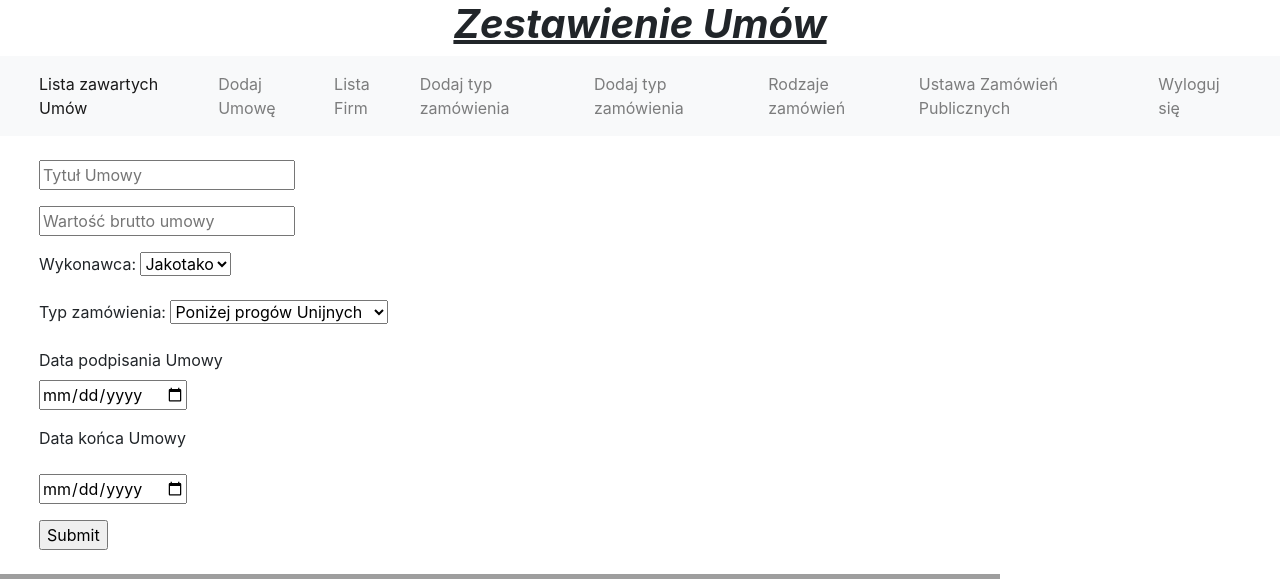
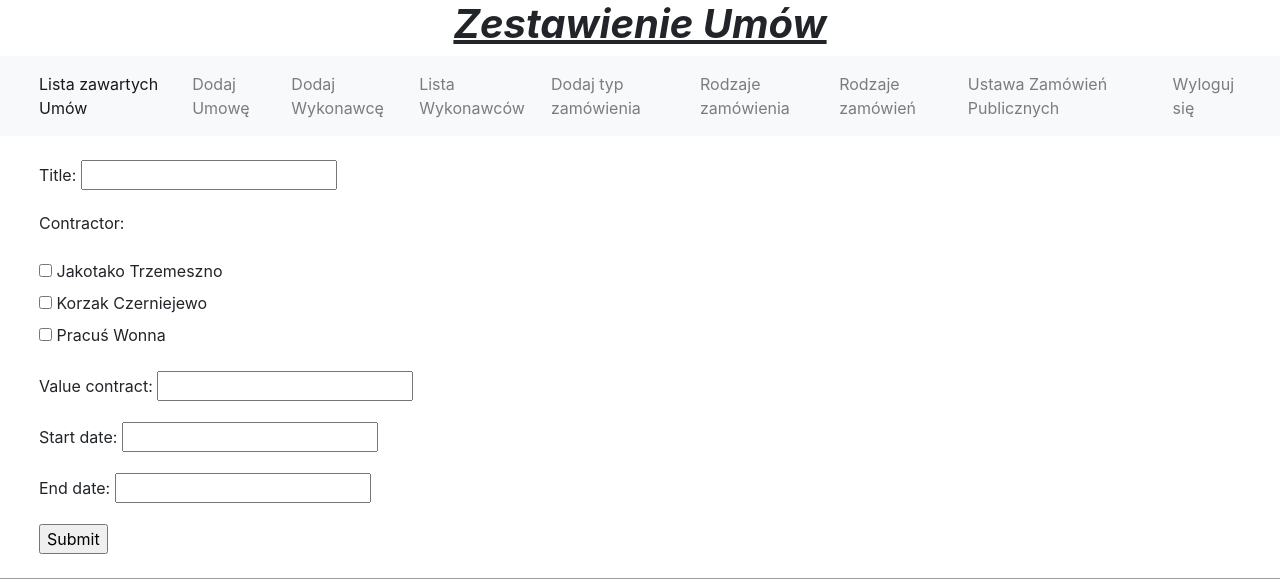
Before and after one commit to SoniaMackow/Procurement, a Django app: page /addContract in a window 1280 px wide; the page is wider, and only the part inside the window is pictured. Shown: the top 579 px of that part. Run offline with Django 4.2, Linux system fonts and the light colour scheme; a user stored in the database is signed in; data comes from the database, SQL or seed files in the repository; some libraries are stand-ins or nearby versions; some web fonts are replaced; grey boxes are pictures that could not be loaded.

Commit message:
nareszcie

```diff
--- a/public_procurement/forms.py
+++ b/public_procurement/forms.py
@@ -3,7 +3,7 @@ from django.contrib.auth.models import User
 from django.core.exceptions import ValidationError
 
 import public_procurement
-from public_procurement.models import TheContractor, TypeProcurement, Comment, Procedure
+from public_procurement.models import TheContractor, Comment, Procedure, Contract, TypeProcurement
 
 
 class TheContractorAddForm(forms.ModelForm):
@@ -14,24 +14,32 @@ class TheContractorAddForm(forms.ModelForm):
 
 class ContractAddForm(forms.Form):
     title = forms.CharField(max_length=458)
-    contractor = forms.ModelChoiceField(
-        queryset=TheContractor.objects.all(), widget=forms.RadioSelect
+    contractor = forms.ModelMultipleChoiceField(
+        queryset=TheContractor.objects.all(), widget=forms.CheckboxSelectMultiple()
     )
-    type = forms.ModelChoiceField(
-        queryset=TypeProcurement.objects, widget=forms.RadioSelect
-    )
-    value_contract = forms.IntegerField()
+    value_contract = forms.DecimalField(max_digits=10, decimal_places=2)
     start_date = forms.DateField()
     end_date = forms.DateField()
 
+    def clean(self):
+        cleaned_data = super().clean()  ## wykorzystuje metody z min-year czy movieadd
+        return cleaned_data
+
 
 class addTypeProcurementForm(forms.ModelForm):
+    type_procurement = forms.CharField(max_length=258)
+    contractor = forms.ModelMultipleChoiceField(
+        queryset=Contract.objects, widget=forms.CheckboxSelectMultiple()
+    )
     class Meta:
         model = TypeProcurement
         fields = "__all__"
+    def clean(self):
+        cleaned_data = super().clean()  ## wykorzystuje metody z min-year czy movieadd
+        return cleaned_data
+
 
 class AddProcedureForm(forms.ModelForm):
-
     class Meta:
         model = Procedure
         fields = "__all__"
--- a/public_procurement/models.py
+++ b/public_procurement/models.py
@@ -16,25 +16,19 @@ class TheContractor(models.Model):
 
 class Contract(models.Model):
     title = models.CharField(max_length=458)
-    contractor = models.ManyToManyField(TheContractor)
+    contractor = models.ManyToManyField('TheContractor')
     value_contract = models.DecimalField(max_digits=10, decimal_places=2)
     start_date = models.DateField()
     end_date = models.DateField()
-    type = models.ForeignKey('TypeProcurement', on_delete=models.CASCADE)
-
     def __str__(self):
-        return f"{self.title} {self.contractor} {self.type} {self.value_contract} {self.year} {self.start_date} {self.end_date}"
-
-    @property
-    def get_absolute_url(self):
-        return reverse('detail_contract', args=(self.id,))
-
+        return f'{self.title}'
 
 class TypeProcurement(models.Model):
     type_procurement = models.CharField(max_length=258)
+    contract = models.ForeignKey('Contract', on_delete=models.CASCADE, null=True)
 
     def __str__(self):
-        return f"{self.type_procurement}"
+        return f"{self.type_procurement} {self.contract}"
 
 
 class Procedure(models.Model):
@@ -44,7 +38,7 @@ class Procedure(models.Model):
     end_date_procedure = models.DateField()
 
     def __str__(self):
-        return f"{self.name_procedure} {self.data_initiation} {self.value} {self.e}"
+        return f"{self.name_procedure} {self.data_initiation} {self.value} "
 
 
 class Comment(models.Model):
--- a/public_procurement/views.py
+++ b/public_procurement/views.py
@@ -23,29 +23,31 @@ class AddTheContractorView(View):
         TheContractor.objects.create(name=name, number_NIP=number_NIP, nameStreet=nameStreet, city=city)
         return redirect('list_contractor')
 
+
 class ListContractorView(View):
 
     def get(self, request):
         contractor = TheContractor.objects.all()
         return render(request, 'ContractorList.html', {'contractor': contractor})
 
+
 class AddContractView(View):
     def get(self, request):
-        contractor = TheContractor.objects.all()
-        typ_procurement = TypeProcurement.objects.all()
-        return render(request, 'addContract.html', {'contractor': contractor, 'typ_procurement': typ_procurement})
+        form = ContractAddForm()
+        return render(request, 'form.html', {'form': form})
+
     def post(self, request):
-        form = TheContractorAddForm(request.POST)
+        form = ContractAddForm(request.POST)
         if form.is_valid():
             title = form.cleaned_data['title']
             contractor = form.cleaned_data['contractor']
-            type = form.cleaned_data['type']
             value_contract = form.cleaned_data['value_contract']
             start_date = form.cleaned_data['start_date']
             end_date = form.cleaned_data['end_date']
-            Contract.objects.create(title=title, contractor=contractor, type=type, value_contract=value_contract,
-                                    start_date=start_date, end_date=end_date)
-            return redirect('/')
+            con = Contract.objects.create(title=title, value_contract=value_contract,
+                                          start_date=start_date, end_date=end_date)
+            con.contractor.set(contractor)
+            return redirect('list_contract')
         return render(request, 'form.html', {'form': form})
 
 
@@ -54,30 +56,35 @@ class ListContractView(View):
         contract = Contract.objects.all()
         return render(request, 'ContractList.html', {'contract': contract})
 
+
 class AddTypeProView(View):
-
     def get(self, request):
-        form = addTypeProcurementForm()
-        return render(request, 'form.html', {'form': form})
+        con = Contract.objects.all()
+        return render(request, 'addType.html', {'con': con})
 
     def post(self, request):
-        form = addTypeProcurementForm(request.POST)
         type_procurement = request.POST.get('type_procurement')
-        TypeProcurement.objects.create(type_procurement=type_procurement)
-        return redirect('list_typ')
+        contract = request.POST.get('contract')
+        TypeProcurement.objects.create(type_procurement=type_procurement, contract=contract)
+        return render(request, 'form.html', {'form': form}, )
+
+
 class ListTypView(View):
     def get(self, request):
         typ_procurement = TypeProcurement.objects.all()
         return render(request, 'TypList.html', {'typ_procurement': typ_procurement})
 
+
 class AddProcedureView(View):
     def get(self, request):
         form = AddProcedureForm()
         return render(request, 'form.html', {'form': form})
+
     def post(self, request):
         form = AddProcedureForm(request.POST)
 
-        return render(request, 'form.html', {'form': form},)
+        return render(request, 'form.html', {'form': form}, )
+
 
 class ContractDetailView(View):
 
@@ -100,11 +107,12 @@ class AddCommentView(PermissionRequiredMixin, View):
             comment.save()
             return redirect('detail_contract', contract_pk)
 
+
 class LoginView(View):
 
     def get(self, request):
         form = LoginForm()
-        return render(request, 'form.html', {'form':form})
+        return render(request, 'form.html', {'form': form})
 
     def post(self, request):
         form = LoginForm(request.POST)
@@ -117,7 +125,8 @@ class LoginView(View):
                 login(request, user)
                 return redirect("index")
             message = "nie poprawne hasło lub/i nazwa użytkownika"
-        return render(request, 'form.html', {'form': form, 'message':message})
+        return render(request, 'form.html', {'form': form, 'message': message})
+
 
 class LogoutView(View):
     def get(self, request):
@@ -129,7 +138,7 @@ class RegisterView(View):
 
     def get(self, request):
         form = UserCreateForm()
-        return render(request, 'form.html', {'form':form})
+        return render(request, 'form.html', {'form': form})
 
     def post(self, request):
         form = UserCreateForm(request.POST)
@@ -138,4 +147,4 @@ class RegisterView(View):
             u.set_password(form.cleaned_data['password'])
             u.save()
             return redirect("index")
-        return render(request, 'form.html', {'form':form})
+        return render(request, 'form.html', {'form': form})
--- a/templates/addContract.html
+++ /dev/null
@@ -1,45 +0,0 @@
-{% extends 'base.html' %}
-
-{% block content %}
-    <form method="post">
-        {% csrf_token %}
-        <p><input type="text" name="title" placeholder="Tytuł Umowy"></p>
-        <p><input type="text" name="value_contract" placeholder="Wartość brutto umowy"></p>
-        <p>
-            <label>
-                Wykonawca:
-                <select name = "contractor_choice">
-                    {% for c in contractor %}
-                    <option value = "{{ c.pk }}">{{ c.name }}</option>
-                    {% endfor %}
-                    <li>
-                        name="list_contractor"
-                    </li>>
-                </select>
-            </label>
-        </p>
-        <p>
-            <label>
-                Typ zamówienia:
-                <select name = "type_choice">
-                    {% for t in typ_procurement %}
-                    <option value = "{{ t.pk }}">{{ t.type_procurement }}</option>
-                    {% endfor %}
-                    <li>
-                        name="list_typ"
-                    </li>>
-                </select>
-            </label>
-        </p>
-    <label>
-        Data podpisania Umowy
-    </label>
-        <p><input type="date" name="start_date" placeholder="Data podpisania Umowy"</p>
-        <p><label>
-        Data końca Umowy
-    </label></p>
-        <p><input type="date" name="end_date" placeholder="Data zakończenia Umowy"</p>
-
-        <p><input type="submit"></p>
-    </form>
-{% endblock %}
--- a/templates/base.html
+++ b/templates/base.html
@@ -27,13 +27,16 @@
                 <a class="nav-link" href="{% url 'create_contract' %}">Dodaj Umowę</a>
             </li>
             <li class="nav-item">
-                <a class="nav-link" href="{% url 'list_contractor' %}">Lista Firm</a>
+                <a class="nav-link" href="{% url 'create_contractor' %}">Dodaj Wykonawcę</a>
+            </li>
+            <li class="nav-item">
+                <a class="nav-link" href="{% url 'list_contractor' %}">Lista Wykonawców</a>
             </li>
             <li class="nav-item">
                  <a class="nav-link" href="{% url 'add_type' %}">Dodaj typ zamówienia</a>
             </li>
             <li class="nav-item">
-                 <a class="nav-link" href="{% url 'list_typ' %}">Dodaj typ zamówienia</a>
+                 <a class="nav-link" href="{% url 'list_typ' %}">Rodzaje zamówienia</a>
             </li>
             <li class="nav-item">
                 <a class="nav-link" href="{% url 'create_contractor' %}">Rodzaje zamówień</a>
@@ -74,7 +77,7 @@
         integrity="sha384-ChfqqxuZUCnJSK3+MXmPNIyE6ZbWh2IMqE241rYiqJxyMiZ6OW/JmZQ5stwEULTy"
         crossorigin="anonymous"></script>
    <h1><centre>
- <img src="https://scontent-fra3-1.xx.fbcdn.net/v/t1.15752-9/318240540_633452385133620_7106257444177516258_n.jpg?_nc_cat=106&ccb=1-7&_nc_sid=ae9488&_nc_ohc=iOsyuKrGM58AX_r1D26&_nc_oc=AQme8Pvo6yE3_rGb8Uxzb5LZforDxouYdISz1FP33M-82ABEu4qhrLApQ9fzLclWBOg&_nc_ht=scontent-fra3-1.xx&oh=03_AdQVlO9zBd7jTt4zmBdgjJRvV5eC5wXPYm7Plag_rdfgMQ&oe=63C40CA4" width="1000" height="900" alt="" />
+ <img src="https://scontent-fra3-1.xx.fbcdn.net/v/t1.15752-9/318240540_633452385133620_7106257444177516258_n.jpg?_nc_cat=106&ccb=1-7&_nc_sid=ae9488&_nc_ohc=iOsyuKrGM58AX_r1D26&_nc_oc=AQme8Pvo6yE3_rGb8Uxzb5LZforDxouYdISz1FP33M-82ABEu4qhrLApQ9fzLclWBOg&_nc_ht=scontent-fra3-1.xx&oh=03_AdQVlO9zBd7jTt4zmBdgjJRvV5eC5wXPYm7Plag_rdfgMQ&oe=63C40CA4" width="1900" height="1200" alt="" />
    </centre></h1>
 </body>
 </html>
```
Also changed, not shown: templates/addType.html (+7 -0 lines), db.sqlite3, public_procurement/migrations/0003_auto_20221216_1838.py (added), public_procurement/migrations/0004_auto_20221216_1950.py (added), public_procurement/migrations/0005_auto_20221216_2004.py (added).
